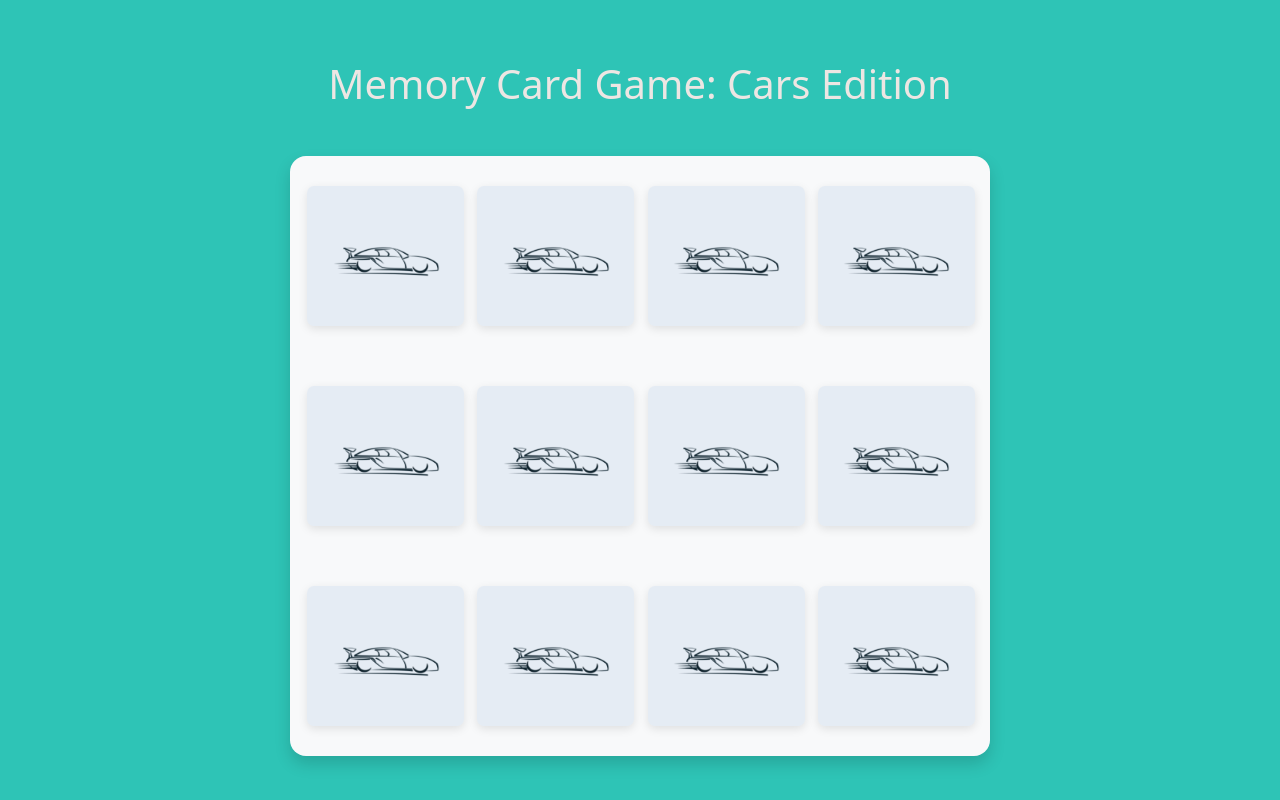
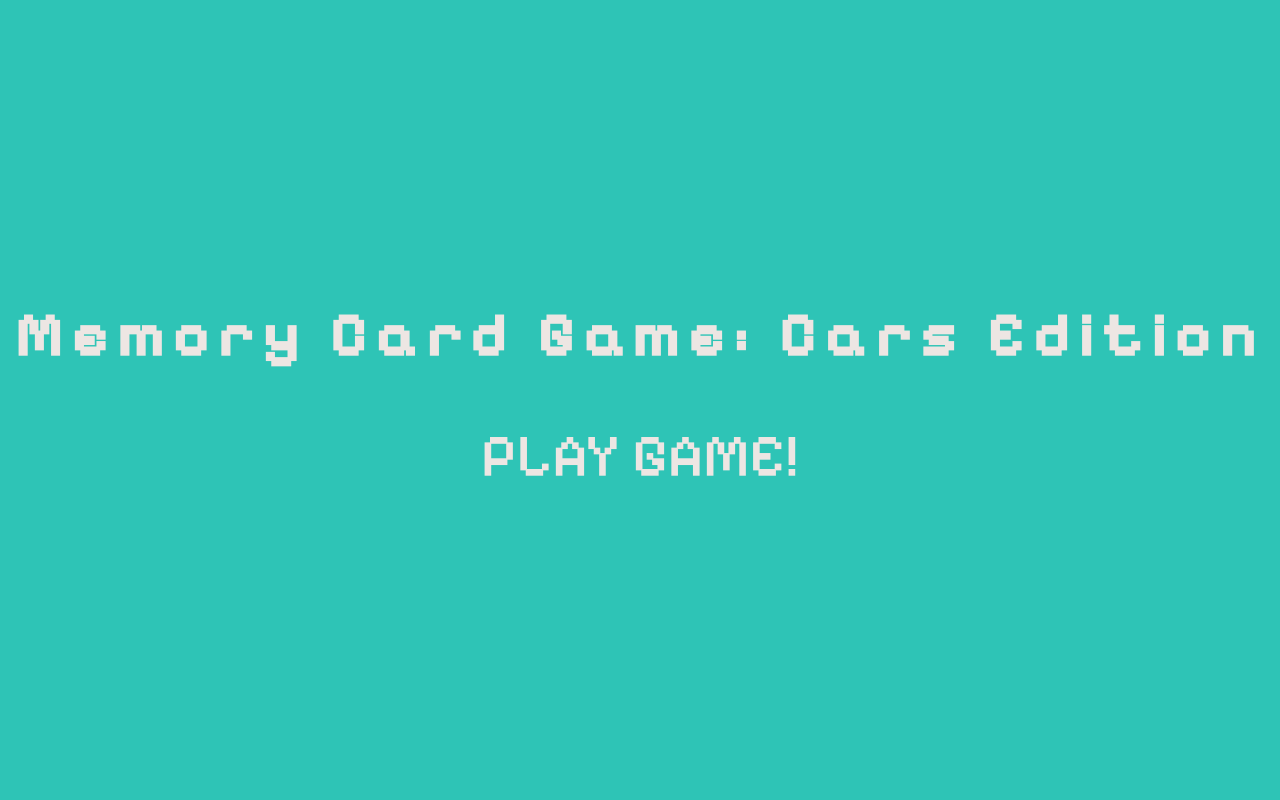
Before and after one commit to Gaviermax/Javascript-Memory-Game, a plain HTML site: page index.html in a window 1280 px wide. Drawn offline with nearby package versions, Linux system fonts and the light colour scheme.

Commit message:
design changes; added play game button

```diff
--- a/index.html
+++ b/index.html
@@ -12,7 +12,8 @@
 
     </header> -->
     <main>
-        <h1 class="text-center mb-5 mt-3">Memory Card Game: Cars Edition</h1>
+        <h1 class="text-center mb-5 title">Memory Card Game: Cars Edition</h1>
+        <h1 class="text-center play-cta rounded-pill">PLAY GAME!</h1>
         <div class="wrapper bg-light rounded-4 shadow">
             <ul class="cardBox">
                 <li class="cardItem">
--- a/styles.css
+++ b/styles.css
@@ -1,8 +1,30 @@
+
+  @import url('https://fonts.googleapis.com/css2?family=Pixelify+Sans:wght@400;500&display=swap');
+
 *{
     padding: 0;
     margin: 0;
     box-sizing: border-box;
 }
+
+.title{
+    font-family: 'Pixelify Sans', cursive;
+    font-weight: bold;
+    font-size: 60px;
+    letter-spacing: 10px;
+}
+.play-cta{
+    font-family: 'Pixelify Sans', cursive;
+    font-size: 60px;
+    cursor: pointer;
+    user-select: none;
+}
+.play-cta:hover{
+    background-color: white;
+    color: #2EC4B6;
+}
+
+
 .cardItem .backView img, .frontView img{
     max-width: 120px;
 }
@@ -23,6 +45,7 @@ body{
 .wrapper{
     width: 700px;
     height: 600px;
+    display: none;
 }
 .cardItem, .cardBox, .view{
     display: flex;
```
